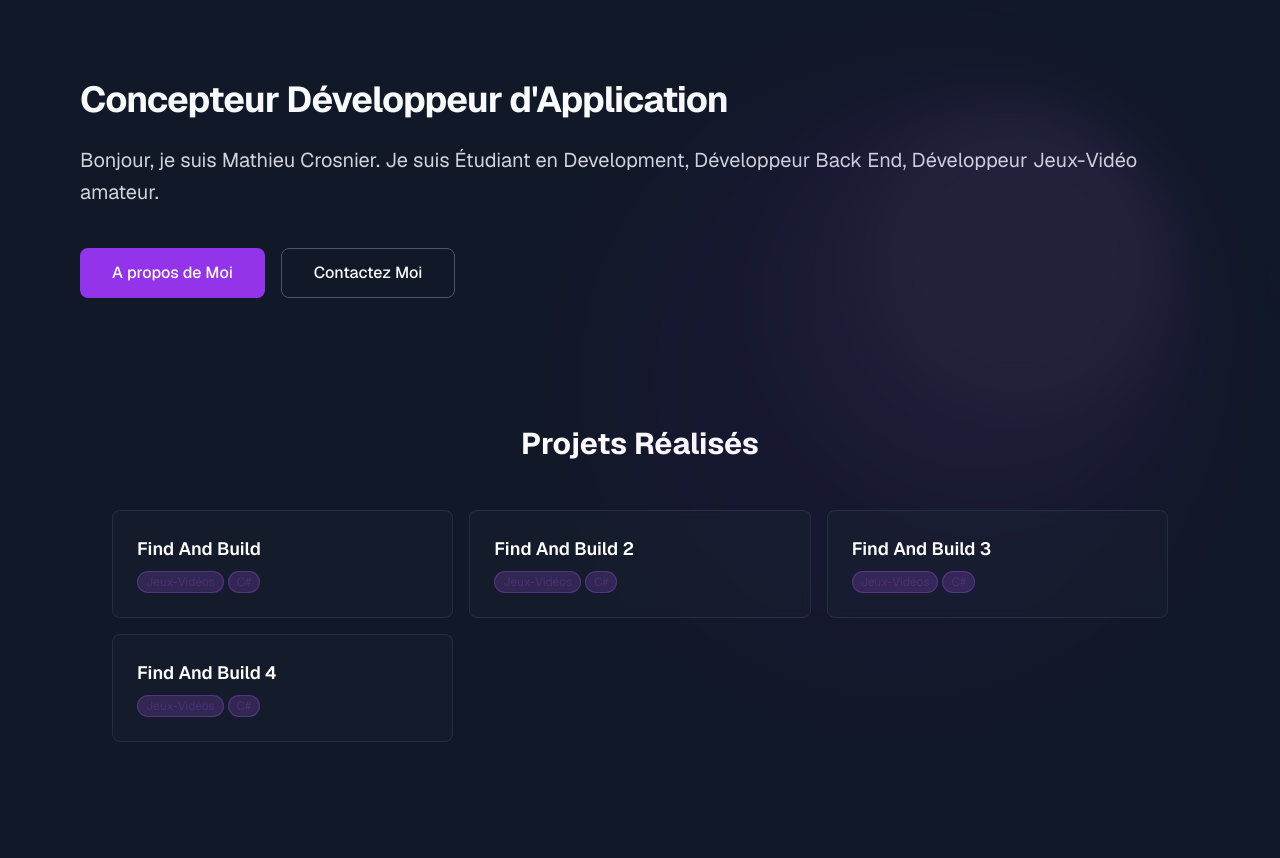
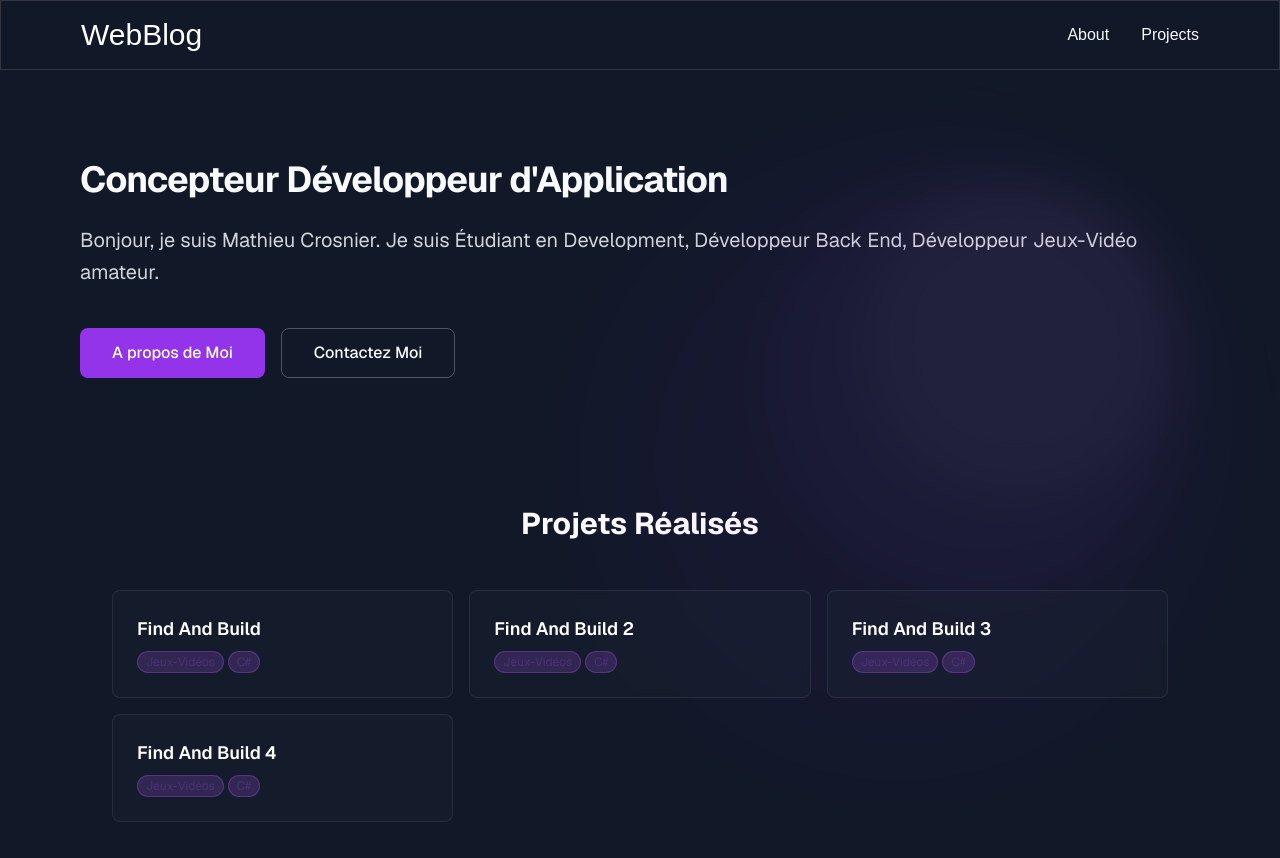
Before and after one commit to mat37dev/portfolio-next-js, a Next.js app: page / in a window 1280 px wide. Shown: the top 858 px of the page. Built offline with nearby package versions, Linux system fonts and the light colour scheme.

Commit message:
Ajout du header

```diff
--- /dev/null
+++ b/src/app/components/Header.js
@@ -0,0 +1,41 @@
+import Link from "next/link";
+
+const Navbar = () => {
+    return (
+        <nav className="fixed mx-auto border border-[#33353F] top-0 left-0 right-0 z-10 bg-gray-900 bg-opacity-100">
+            <div className="flex container lg:py-4 flex-wrap items-center justify-between mx-auto py-2 p-8 md:p-12 lg:p-20">
+                <Link
+                    href={"/"}
+                    className="text-2xl md:text-3xl text-white font-normal"
+                >
+                    WebBlog
+                </Link>
+                <div
+                    className="menu hidden md:block md:w-auto"
+                    id="navbar"
+                >
+                    <ul className="flex p-4 md:p-0 md:flex-row md:space-x-8 mt-0">
+                        <li key="about">
+                            <Link
+                                href="/about"
+                                className="hover:text-slate-200"
+                            >
+                                About
+                            </Link>
+                        </li>
+                        <li key="projects">
+                            <Link
+                                href="#projects"
+                                className="hover:text-slate-200"
+                            >
+                                Projects
+                            </Link>
+                        </li>
+                    </ul>
+                </div>
+            </div>
+        </nav>
+    );
+};
+
+export default Navbar;
--- a/src/app/layout.js
+++ b/src/app/layout.js
@@ -1,5 +1,6 @@
 import { Geist, Geist_Mono } from "next/font/google";
 import "./globals.css";
+import Navbar from "@/app/components/Header";
 
 const geistSans = Geist({
   variable: "--font-geist-sans",
@@ -22,7 +23,10 @@
       <body
         className={`${geistSans.variable} ${geistMono.variable} antialiased bg-gray-900 text-white-100 text-slate-50`}
       >
-        {children}
+        <Navbar />
+        <div className="mt-7 md:mt-20">
+            {children}
+        </div>
       </body>
     </html>
   );
```
